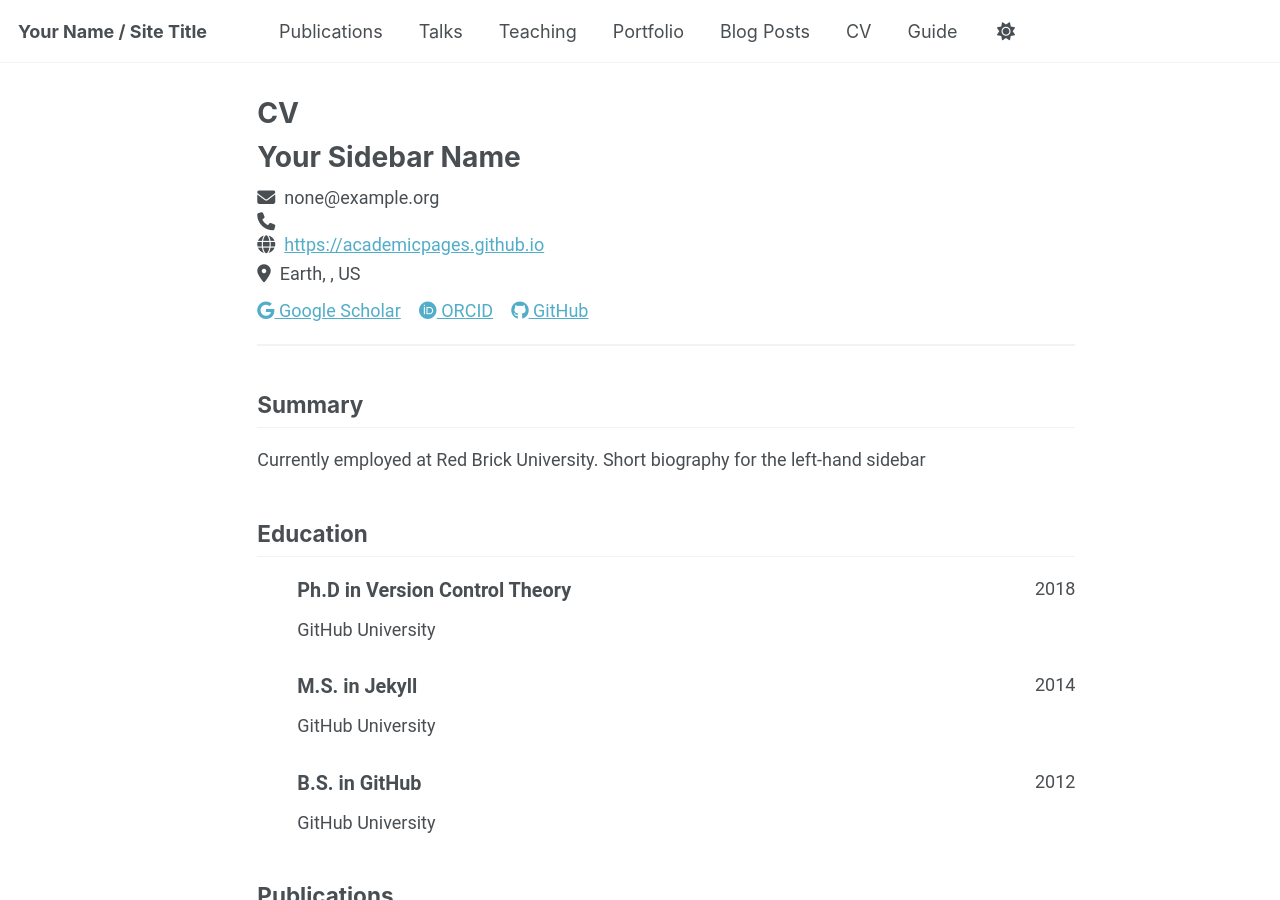
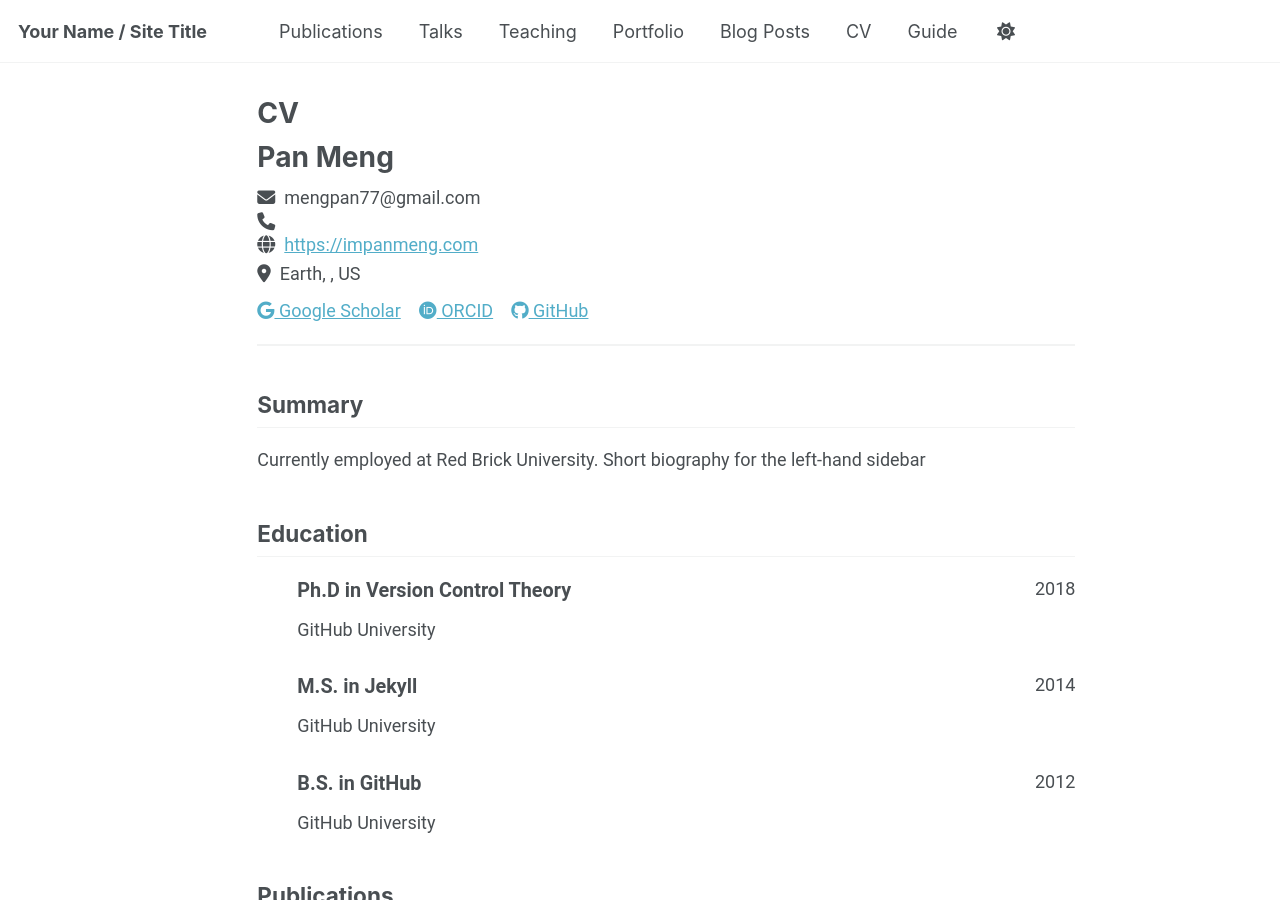
Before and after one commit to MengPan-chem/meng_academicpages.github.io, a Jekyll site: the page built from _pages/cv-json.md, in a window 1280 px wide and 900 px high. Built offline with Jekyll 4.4.1, drawn with Linux system fonts in a browser that asks for light colours; a script that is not in the unit is left out.

Commit message:
Update cv.json

```diff
--- a/_data/cv.json
+++ b/_data/cv.json
@@ -1,9 +1,9 @@
 {
   "basics": {
-    "name": "Your Sidebar Name",
-    "email": "none@example.org",
+    "name": "Pan Meng",
+    "email": "mengpan77@gmail.com",
     "phone": "",
-    "website": "https://academicpages.github.io",
+    "website": "https://impanmeng.com",
     "summary": "Currently employed at Red Brick University. Short biography for the left-hand sidebar",
     "location": {
       "address": "",
```
